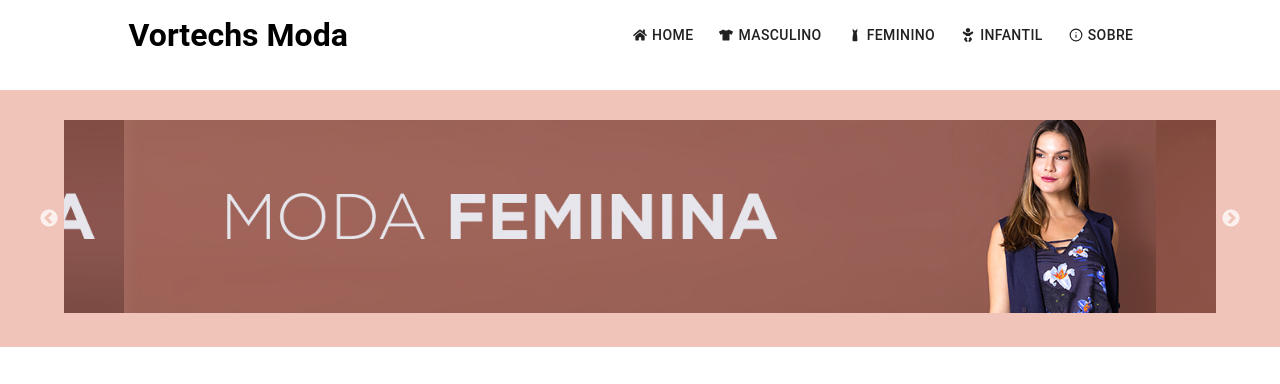
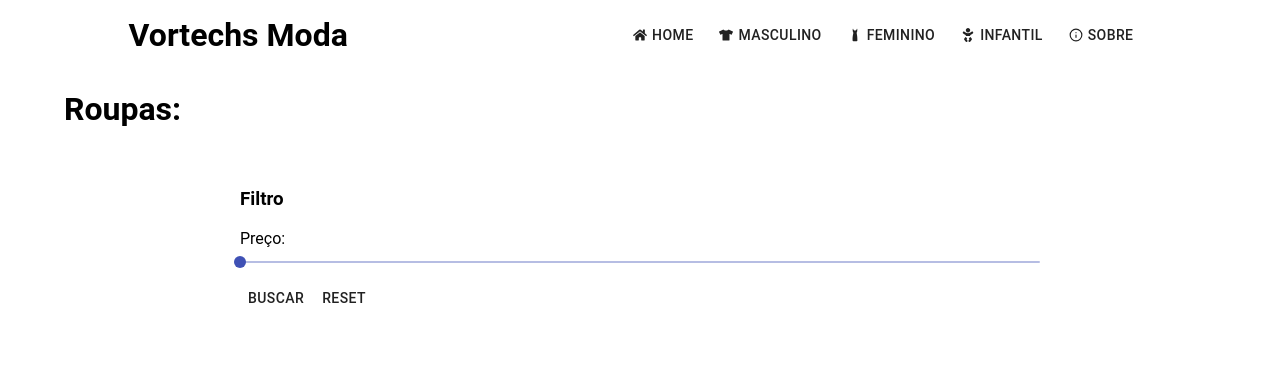
Before and after one commit to YDan08/Projeto-Moda, a React (Create React App) app: page / in a window 1280 px wide. Shown: the top 384 px of the page. Built offline with nearby package versions, Linux system fonts and the light colour scheme; grey boxes are pictures that could not be loaded.

Commit message:
retirada do carrossel

```diff
--- a/src/pages/Home.jsx
+++ b/src/pages/Home.jsx
@@ -1,12 +1,9 @@
 import React from "react";
 import styled from "styled-components";
-import Carrossel from "../components/Carrossel";
 import Roupas from "../components/Roupas";
 
 const DivHome = styled.div`
-	#car{
-		background-color: #f1c4ba;
-	}
+
 `
 
 const Home = (props) => {
@@ -19,9 +16,6 @@ const Home = (props) => {
 
 	return (
 		<DivHome>
-			<div id="car">
-				<Carrossel />
-			</div>
 			<Roupas roupas={roupas} limite={limite} />
 		</DivHome>
 	)
```
